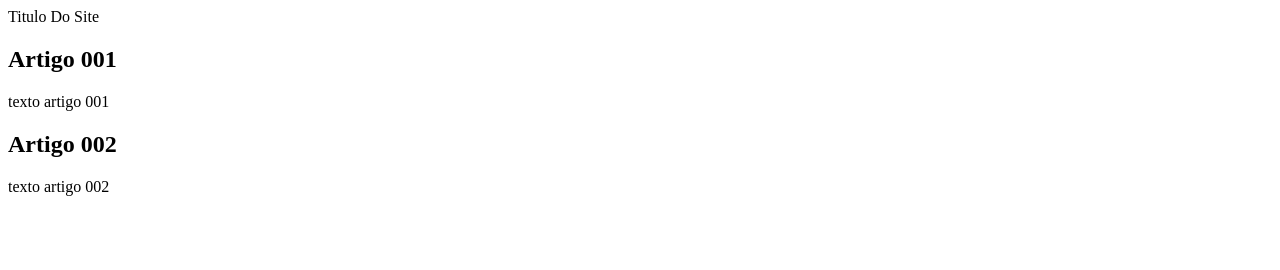
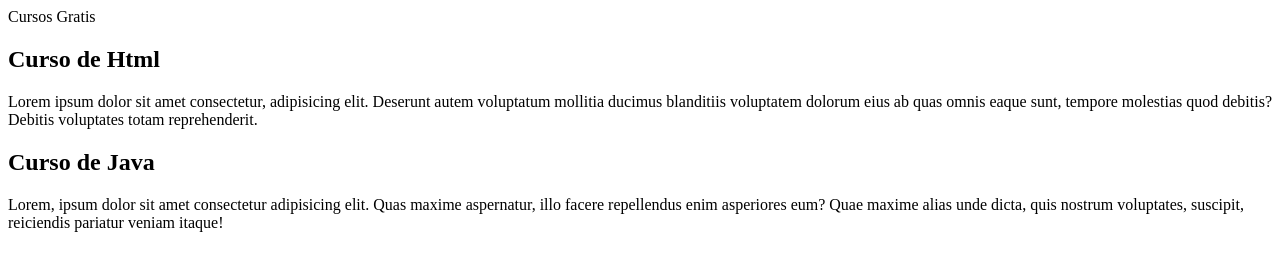
Before and after one commit to alayn777/projeto-site, a plain HTML site: page index.html in a window 1280 px wide. Drawn offline with Linux system fonts and the light colour scheme.

Commit message:
alteraçao no conteudo

```diff
--- a/index.html
+++ b/index.html
@@ -7,15 +7,15 @@
 </head>
 <body>
     <main>
-        <header>Titulo Do Site</header>
+        <header>Cursos Gratis</header>
     </main>
     <article>
-        <h2>Artigo 001</h2>
-        <p>texto artigo 001</p>
+        <h2>Curso de Html</h2>
+        <p>Lorem ipsum dolor sit amet consectetur, adipisicing elit. Deserunt autem voluptatum mollitia ducimus blanditiis voluptatem dolorum eius ab quas omnis eaque sunt, tempore molestias quod debitis? Debitis voluptates totam reprehenderit.</p>
     </article>
       <article>
-        <h2>Artigo 002</h2>
-        <p>texto artigo 002</p>
+        <h2>Curso de Java</h2>
+        <p>Lorem, ipsum dolor sit amet consectetur adipisicing elit. Quas maxime aspernatur, illo facere repellendus enim asperiores eum? Quae maxime alias unde dicta, quis nostrum voluptates, suscipit, reiciendis pariatur veniam itaque!</p>
     </article>
 </body>
 </html>
```
